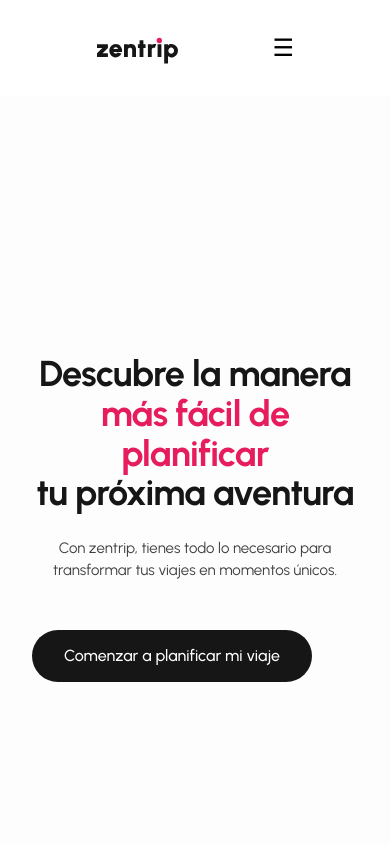
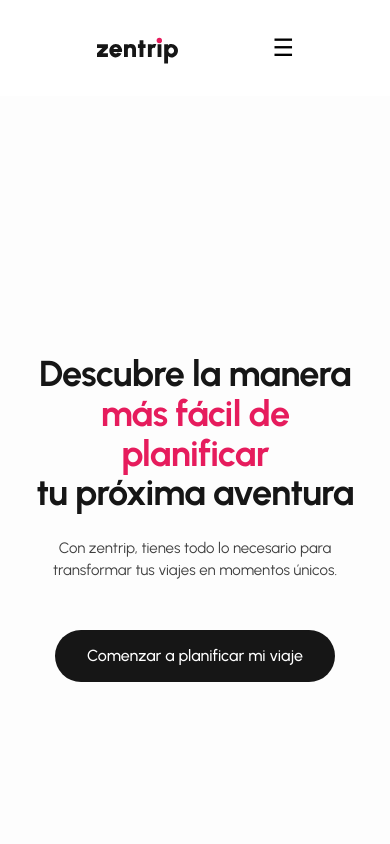
Before and after one commit to Ignacio918/viajes-app, a React (Vite) app in the folder viajes-app/: page / in a window 390 px wide. Shown: the top 844 px of the page. Built offline with nearby package versions, Linux system fonts and the light colour scheme; a web font is replaced by a local one.

Commit message:
centrado cta en responsive

```diff
--- a/viajes-app/src/styles/HeroSection.css
+++ b/viajes-app/src/styles/HeroSection.css
@@ -393,6 +393,15 @@
     margin: 0 auto;
   }
 
+  .hero__button-container {
+    @apply flex justify-center; /* Añadimos el centrado del botón */
+    width: 100%;
+  }
+
+  .hero__button {
+    @apply inline-flex; /* Cambiamos a inline-flex para mejor centrado */
+  }
+
   .hero__title {
     font-size: 40px;
   }
```
